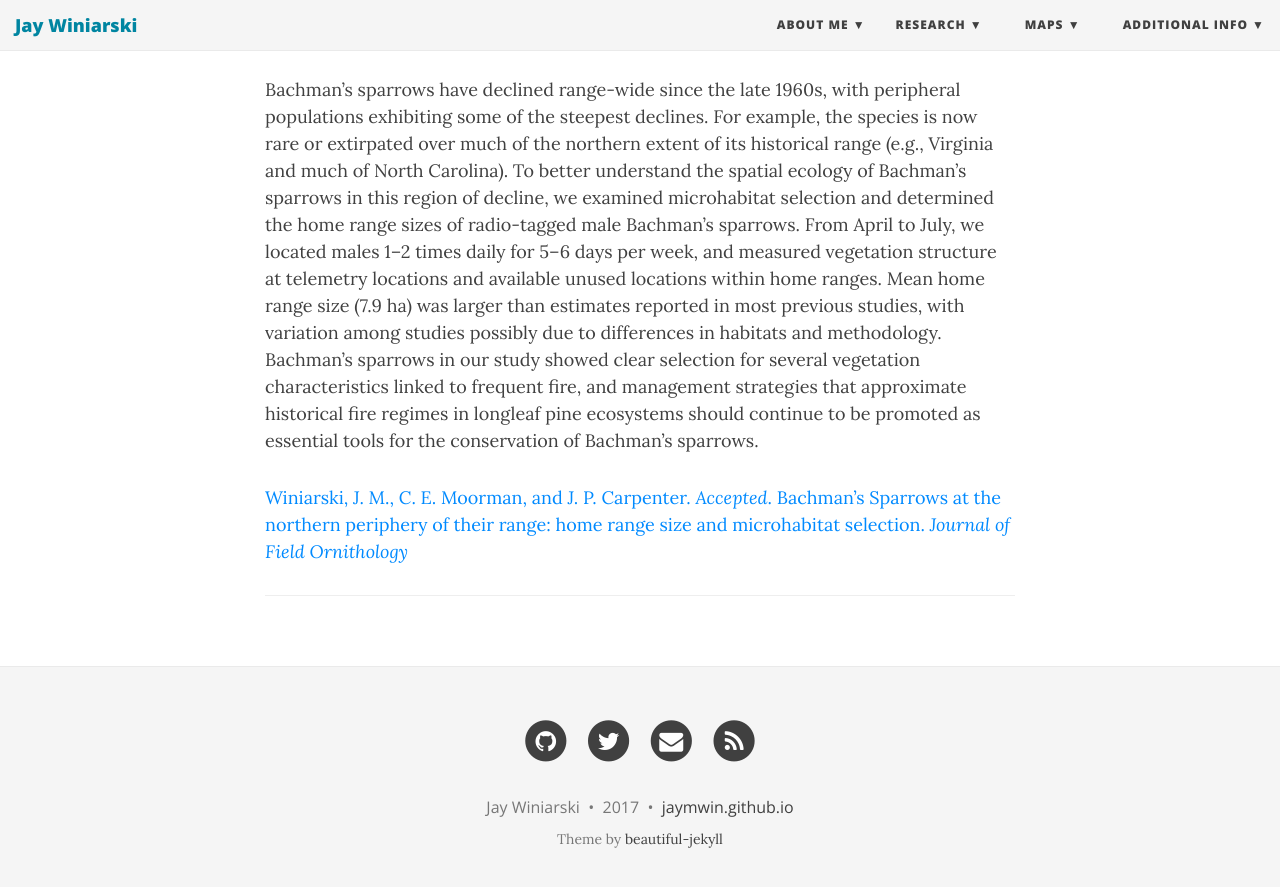
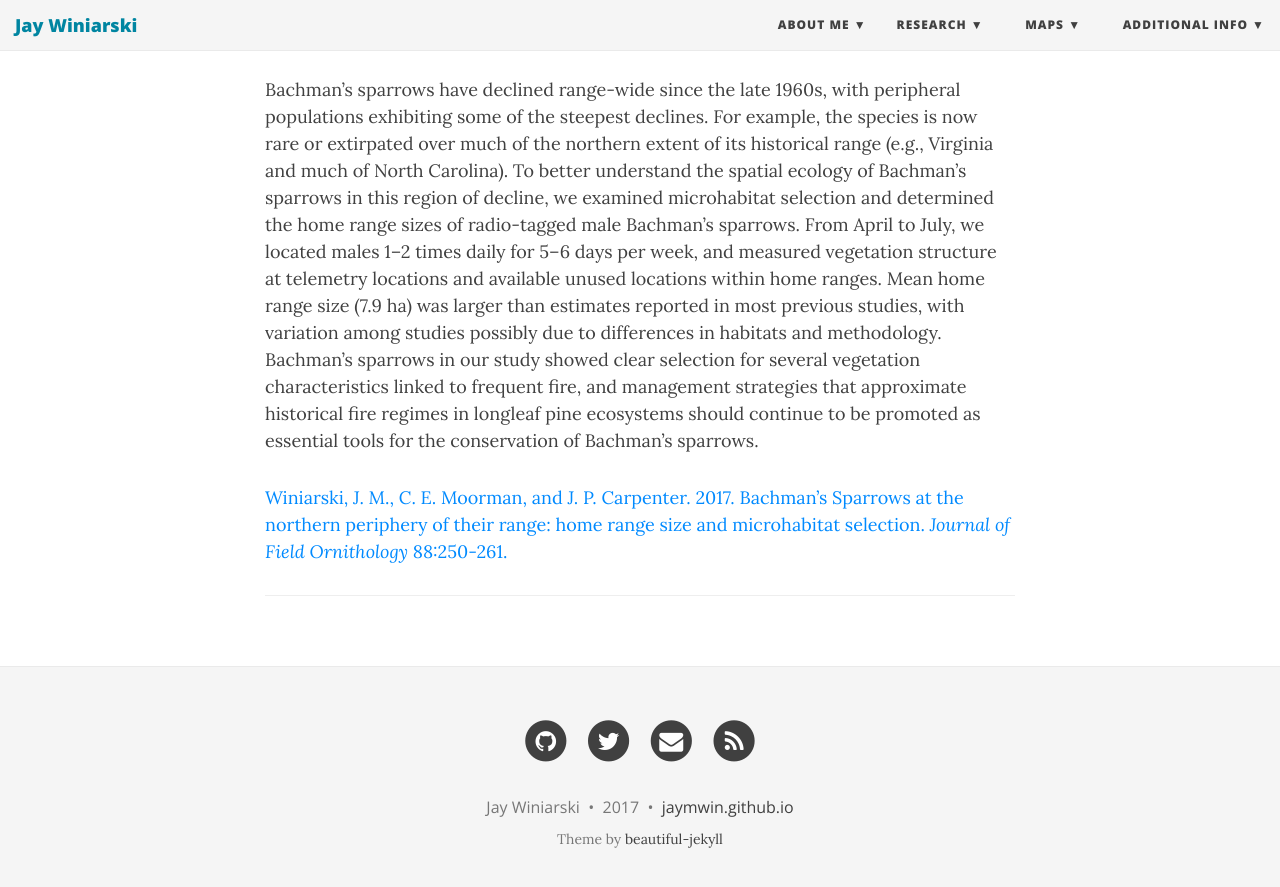
Before and after one commit to jaymwin/jaymwin.github.io, a Jekyll site: the page built from bacs_project.md, in a window 1280 px wide and 900 px high, scrolled down 3108 px. Shown: the top 887 px of the window. Built offline with Jekyll 4.4.1, drawn with Linux system fonts in a browser that asks for light colours; nearby versions of some CDN libraries.

Commit message:
Update bacs_project.md

```diff
--- a/bacs_project.md
+++ b/bacs_project.md
@@ -36,6 +36,6 @@ Habitat loss and fragmentation are major threats to bird population persistence.
 
 Bachman’s sparrows have declined range-wide since the late 1960s, with peripheral populations exhibiting some of the steepest declines. For example, the species is now rare or extirpated over much of the northern extent of its historical range (e.g., Virginia and much of North Carolina). To better understand the spatial ecology of Bachman’s sparrows in this region of decline, we examined microhabitat selection and determined the home range sizes of radio-tagged male Bachman’s sparrows. From April to July, we located males 1–2 times daily for 5–6 days per week, and measured vegetation structure at telemetry locations and available unused locations within home ranges. Mean home range size (7.9 ha) was larger than estimates reported in most previous studies, with variation among studies possibly due to differences in habitats and methodology. Bachman’s sparrows in our study showed clear selection for several vegetation characteristics linked to frequent fire, and management strategies that approximate historical fire regimes in longleaf pine ecosystems should continue to be promoted as essential tools for the conservation of Bachman’s sparrows.
 
-[Winiarski, J. M., C. E. Moorman, and J. P. Carpenter. *Accepted*. Bachman’s Sparrows at the northern periphery of their range: home range size and microhabitat selection. *Journal of Field Ornithology*](https://github.com/jaymwin/jaymwin.github.io/blob/master/pdfs/Winiarski_et_al_2017_Ecosphere.pdf)
+[Winiarski, J. M., C. E. Moorman, and J. P. Carpenter. 2017. Bachman’s Sparrows at the northern periphery of their range: home range size and microhabitat selection. *Journal of Field Ornithology* 88:250-261.](https://github.com/jaymwin/jaymwin.github.io/blob/master/pdfs/Winiarski_et_al-2017-Journal_of_Field_Ornithology.pdf)
 
 ----------------------------------------------------------------------------------------------------------------------------------
```
